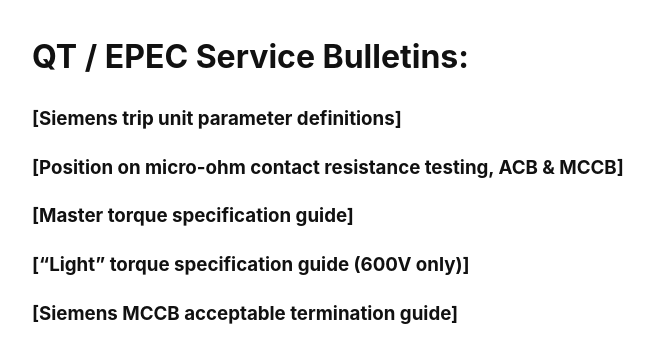
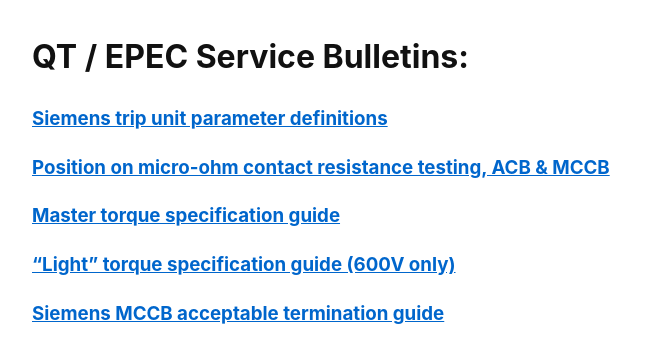
Before and after one commit to epecsupport/Service, a Jekyll site: the page built from bulletins.md, in a window 1280 px wide. Shown: the top 363 px of the page, without its empty margins (108-762 px from the left). Built offline with Jekyll 4.4.1, drawn with Linux system fonts in a browser that asks for light colours; our own code applies the rules of GitHub Pages for plain Markdown files; part of the change alters nothing that is shown.

```diff
--- a/bulletins.md
+++ b/bulletins.md
@@ -1,11 +1,11 @@
 # QT / EPEC Service Bulletins:
 
-### [Siemens trip unit parameter definitions]
+### [Siemens trip unit parameter definitions](https://raw.githubusercontent.com/epecsupport/Service/main/library/TSB_20251212.pdf)
 
-### [Position on micro-ohm contact resistance testing, ACB & MCCB]
+### [Position on micro-ohm contact resistance testing, ACB & MCCB](https://raw.githubusercontent.com/epecsupport/Service/main/library/TSB_20260305.pdf)
 
-### [Master torque specification guide]
+### [Master torque specification guide](https://raw.githubusercontent.com/epecsupport/Service/main/library/TSB_20251119rev1217.pdf)
 
-### ["Light" torque specification guide (600V only)]
+### ["Light" torque specification guide (600V only)](https://raw.githubusercontent.com/epecsupport/Service/main/library/TSB_20251119rev1217L.pdf)
 
-### [Siemens MCCB acceptable termination guide]
+### [Siemens MCCB acceptable termination guide](https://raw.githubusercontent.com/epecsupport/Service/main/library/TSB_20260303.pdf)
```
